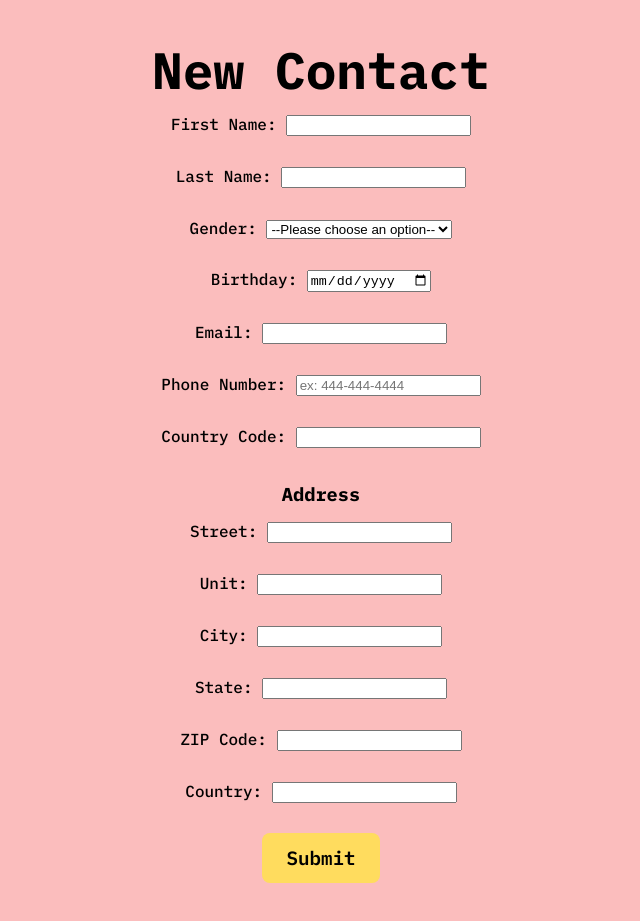
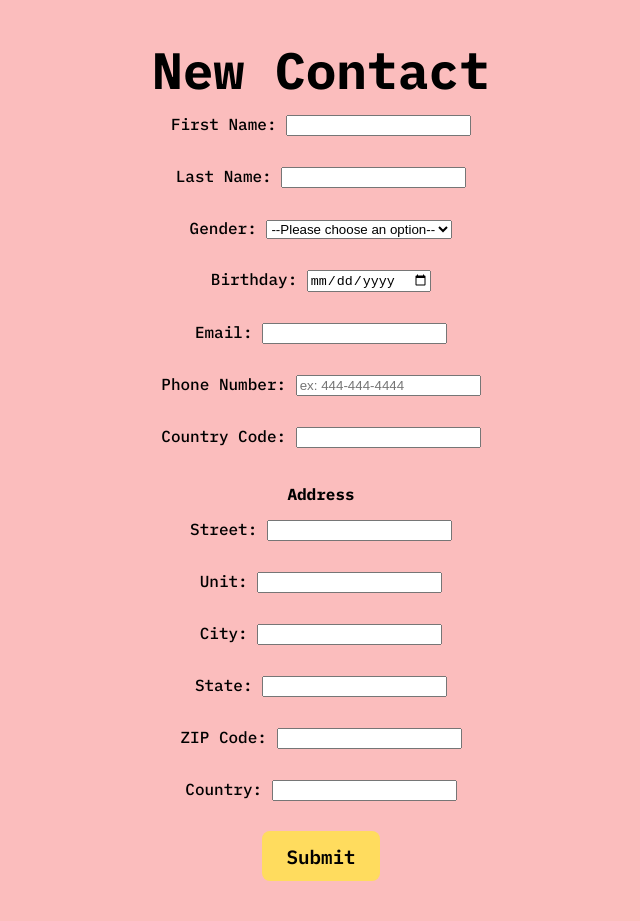
Before and after one commit to dyazdani/contact-list, a React (Vite) app: page /create in a window 1280 px wide. Shown: the whole page, without its empty margins (319-959 px from the left). Built offline with nearby package versions, Linux system fonts and the light colour scheme.

Commit message:
Changed header elements

```diff
--- a/src/components/CreateContactForm.tsx
+++ b/src/components/CreateContactForm.tsx
@@ -135,7 +135,7 @@ const CreateContactForm = () => {
                     />
                 </div>
                 <div id="form-address">
-                    <h3>Address</h3>
+                    <h4>Address</h4>
                     <div><label htmlFor="street">Street: </label>
                     <input
                         type="text"
--- a/src/components/UpdateContactForm.tsx
+++ b/src/components/UpdateContactForm.tsx
@@ -186,7 +186,7 @@ const UpdateContactForm = () => {
                     />
                 </div>
                 <div id="form-address">
-                    <h3>Address</h3>
+                    <h4>Address</h4>
                     <div>
                         <label htmlFor="street">Street: </label>
                         <input
--- a/src/index.css
+++ b/src/index.css
@@ -31,10 +31,6 @@ a:hover {
 
 #root p {
   margin-top: 5px;
-}
-
-#root h4 {
-  margin-bottom: 5px;
 }
 
 #search-button {
```
